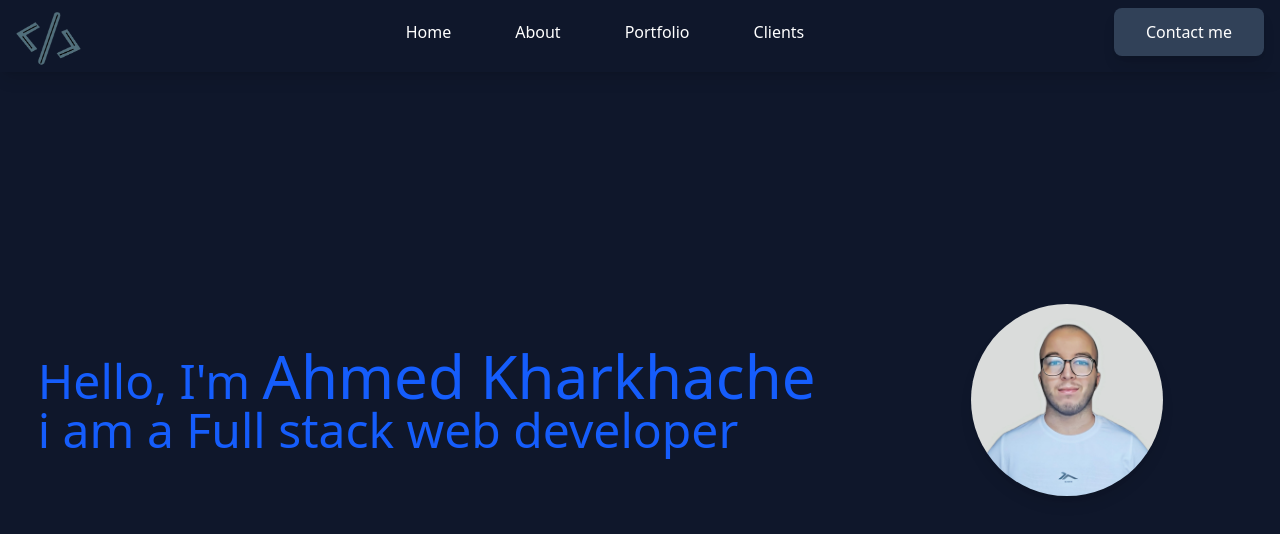
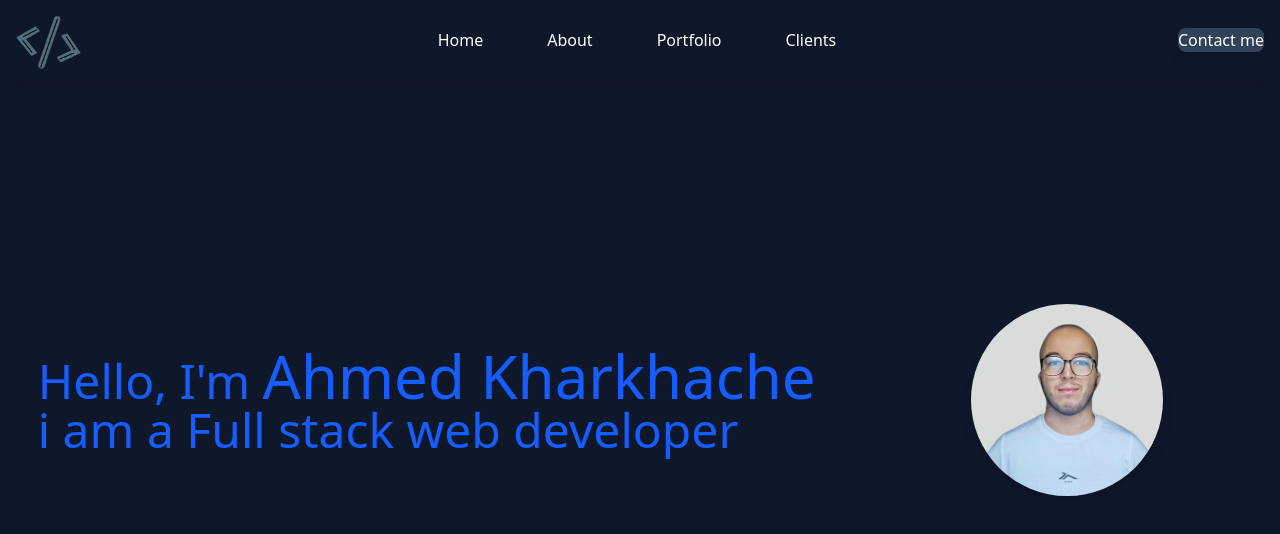
Before and after one commit to kharkhache-Ahmed/portfolio, a React (Create React App) app: page / in a window 1280 px wide. Shown: the top 534 px of the page. Built offline with nearby package versions, Linux system fonts and the light colour scheme.

Commit message:
light and dark mode icon added

```diff
--- a/src/components/Nav.jsx
+++ b/src/components/Nav.jsx
@@ -4,7 +4,7 @@ import logo from "../images/loogoo.png";
 const Nav = () => {
     const links = ["Home","About","Portfolio","Clients"];
     return (
-        <div className='fixed top-0 flex justify-between bg-slate-900 shadow-lg w-screen'>
+        <div className='fixed top-0 flex justify-between items-center bg-slate-900 shadow-lg w-screen h-20'>
             <a href="/">
                 <img className='
                     w-24
@@ -14,24 +14,23 @@ const Nav = () => {
                     duration-200
                     ' src={logo} alt="logo" />
             </a>
-            <ul className='flex gap-10 mt-5 text-white'>
+            <ul className='flex items-center gap-10 text-white h-full'>
                 {
                     links.map((e,i)=>{
                         return(
                             <li key={i} className='
+                            h-full
+                            flex items-center
                             px-3
                             hover:cursor-pointer
-                            hover:border-b-2
-                            hover:border-b-blue-400
                             hover:text-blue-300
-                            duration-50
-                            rounded-sm
+                            duration-200
                             '><a href={`/${e==="Home"? "":e}`}>{e}</a></li>
                         )
                     })
                 }
             </ul>
-            <div className='mt-2 mr-4'>
+            <div className='mr-4 flex justify-center items-center gap-4'>
                 <button className='
                     bg-slate-700
                     text-white
@@ -39,11 +38,19 @@ const Nav = () => {
                     hover:text-white
                     hover:cursor-pointer
                     duration-200
-                py-3
-                px-8
+                    py-1
+                    px-4
                     rounded-lg
                     shadow-lg
                     '>Contact me</button>
+                <i className='
+                    bx bx-sun
+                    text-2xl
+                    hover:cursor-pointer
+                    duration-300
+                    hover:text-white
+                    text-gray-400
+                    '></i>
             </div>
         </div>
     );
```
Lines whose indentation alone changed are shown as unchanged.
